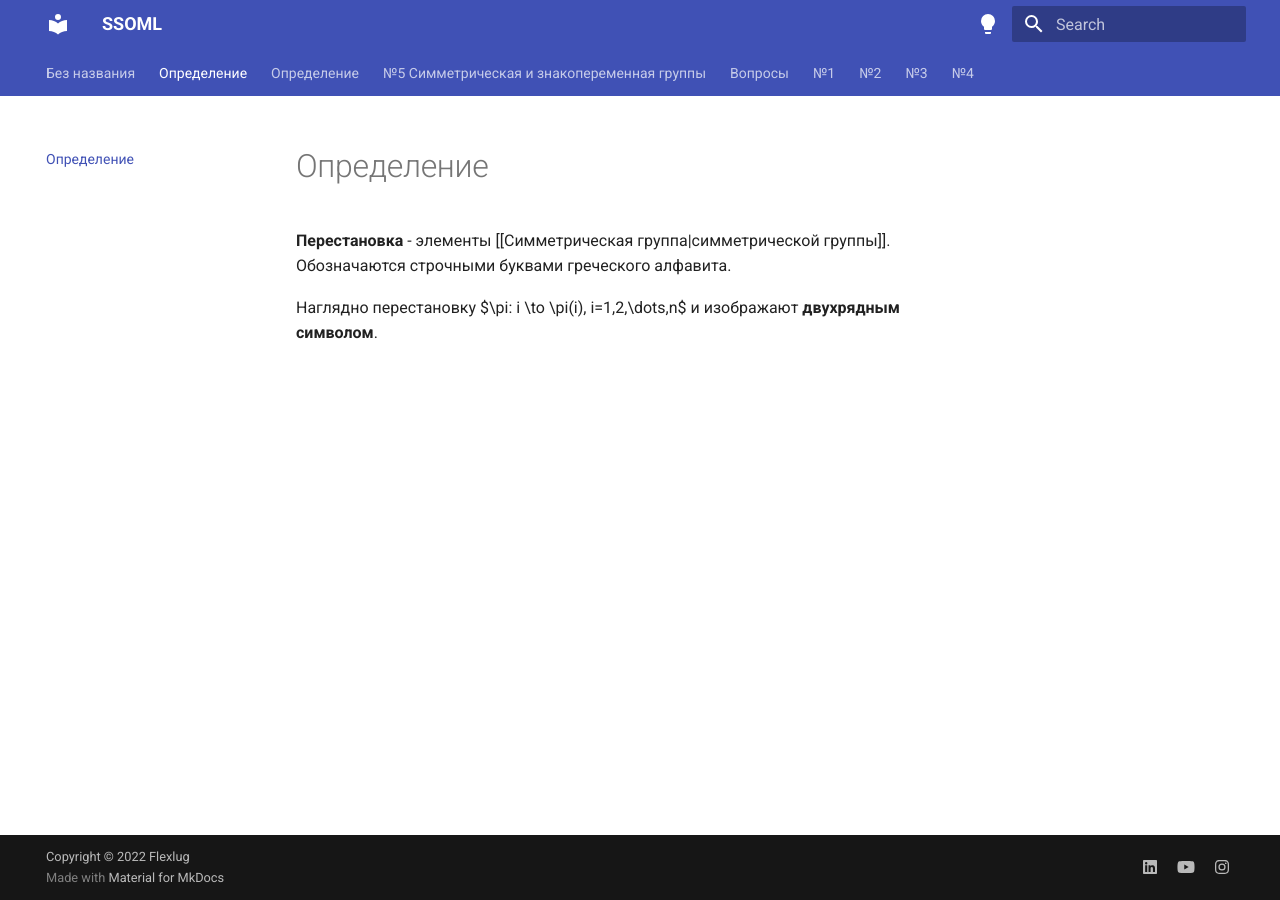
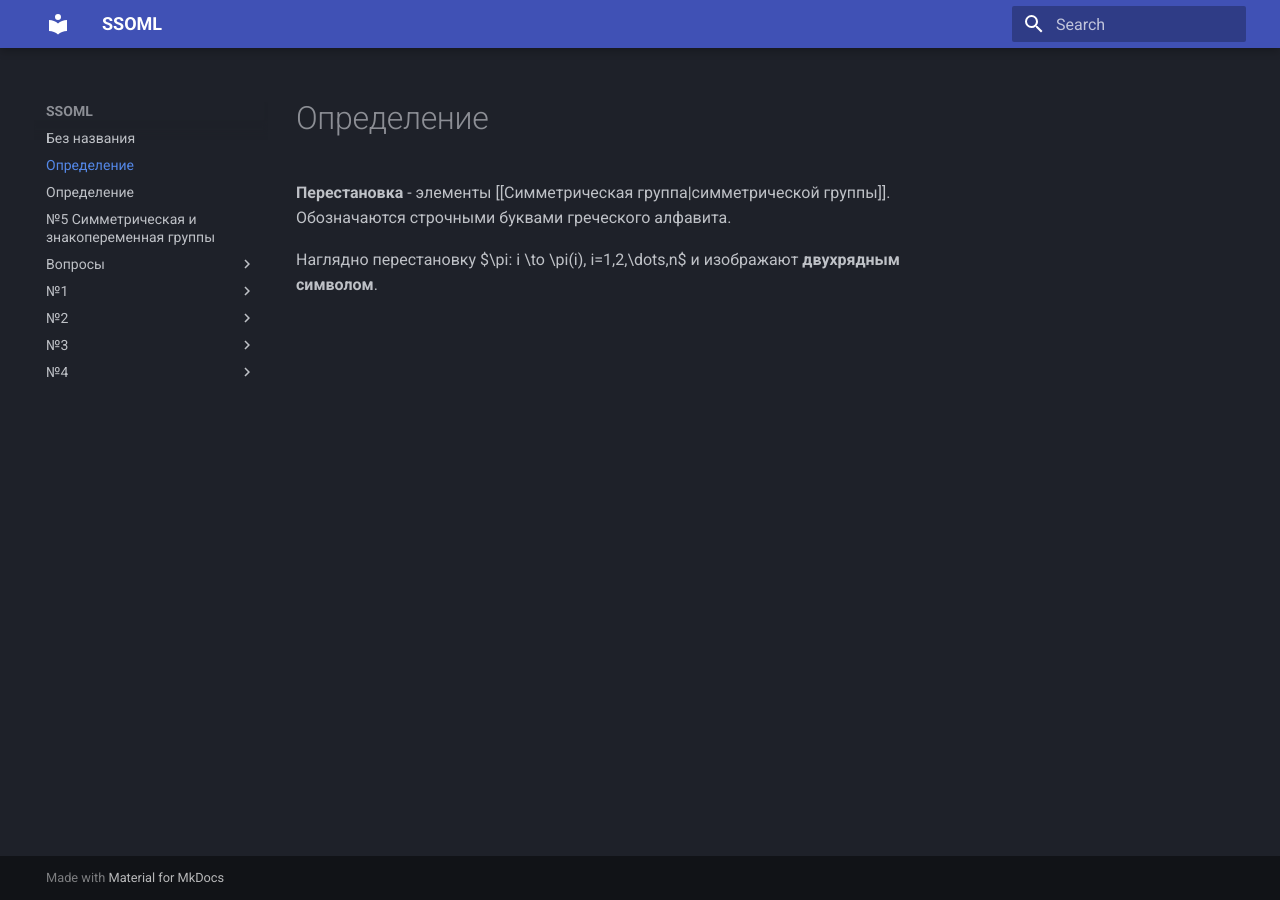
Before and after one commit to Flexlug/SSOML, an MkDocs documentation site: the page built from notes/Перестановка.md, in a window 1280 px wide. Built offline with MkDocs 1.6.1 and Material for MkDocs 9.7.7, drawn with Linux system fonts in a browser that asks for light colours.

Commit message:
Edit mkdocs

```diff
--- a/mkdocs.yml
+++ b/mkdocs.yml
@@ -1,50 +1,13 @@
 site_name: SSOML
 site_url: https://ssoml.netlify.app/
+site_dir: public
 docs_dir: ./notes
+
 theme:
   name: material
-
-  features:
-    - navigation.tabs
-    - navigation.top
   palette:
-    - media: "(prefers-color-scheme: light)"
-      scheme: default
-      primary: indigo
-      accent: indigo
-      toggle:
-        icon: material/lightbulb
-        name: Switch to dark mode
-    - media: "(prefers-color-scheme: dark)"
-      scheme: slate
-      primary: teal
-      accent: teal
-      toggle:
-        icon: material/lightbulb-outline
-        name: Switch to light mode
+    scheme: slate
 
 markdown_extensions:
-  - meta
-  - toc:
-      permalink: true
-  - pymdownx.highlight:
-      anchor_linenums: true
-  - pymdownx.inlinehilite
-  - pymdownx.snippets
-  - pymdownx.superfences
-  - admonition
-  - pymdownx.details
-  - pymdownx.superfences
-
-extra:
-  homepage: https://ssoml.netlify.app/
-
-  social:
-    - icon: fontawesome/brands/linkedin
-      link: https://www.twitter.com
-    - icon: fontawesome/brands/youtube
-      link: https://www.twitter.com
-    - icon: fontawesome/brands/instagram
-      link: https://www.twitter.com
-
-copyright: Copyright &copy; 2022 Flexlug
+  - attr_list
+  - md_in_html
```
Also changed, not shown: 1 other file.
